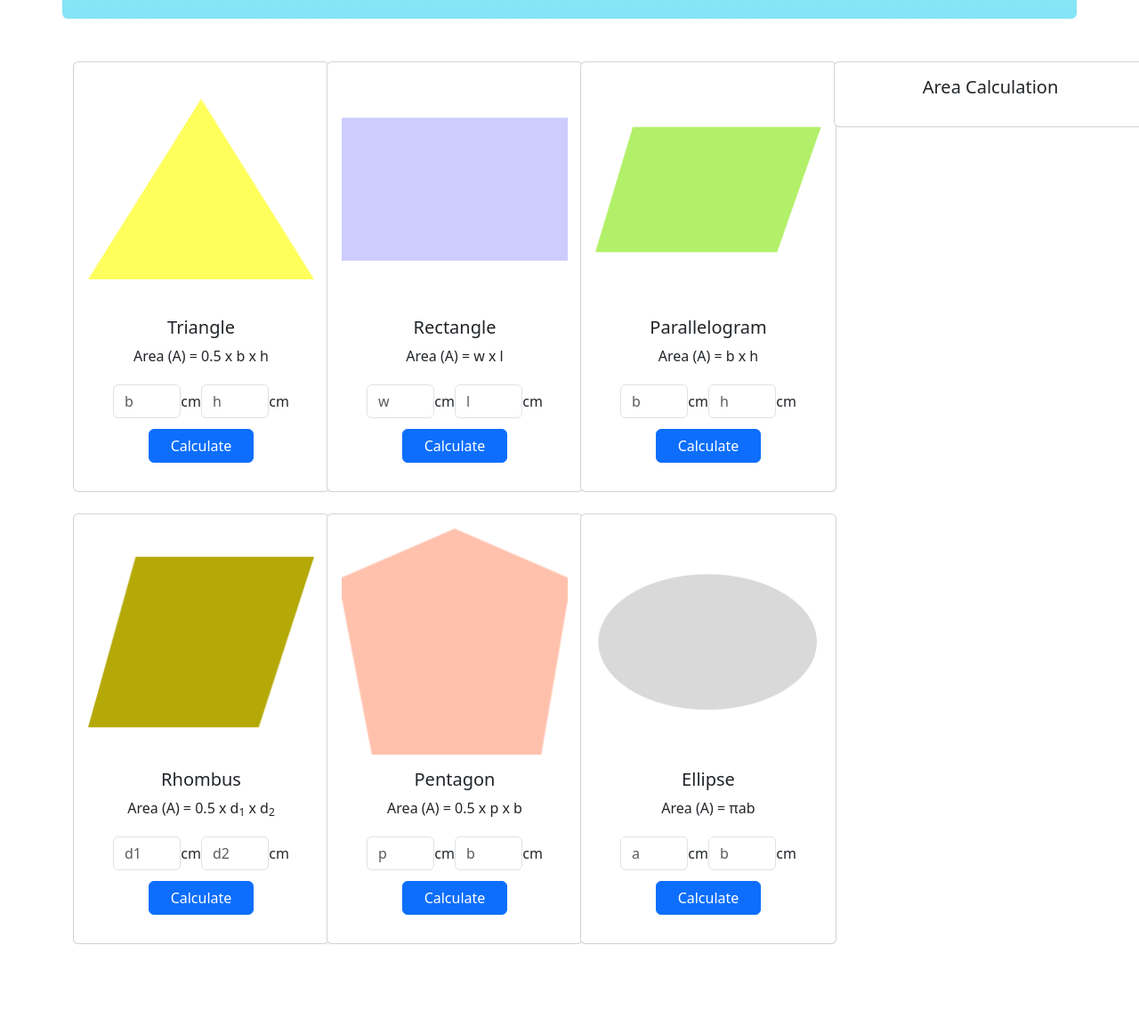
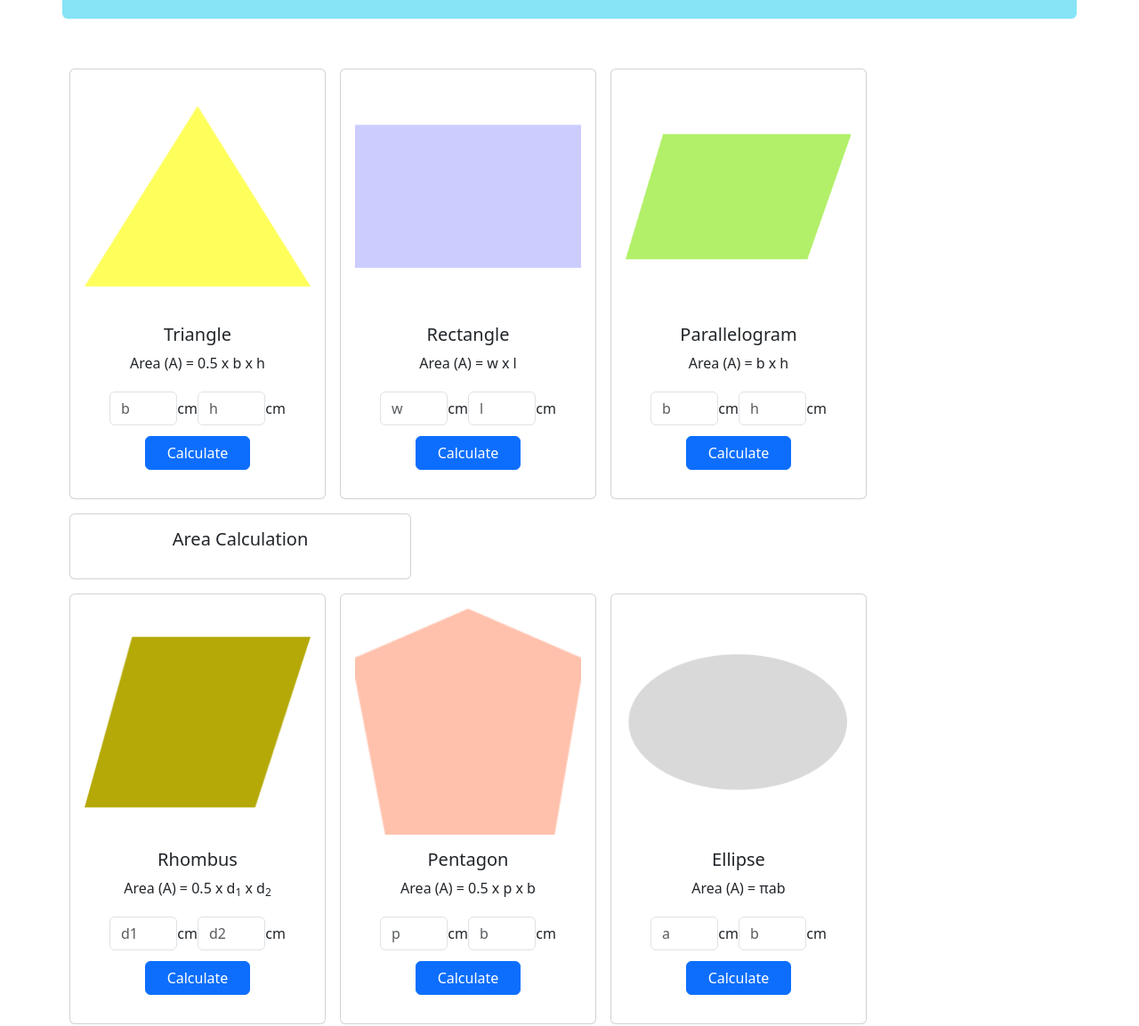
Before and after one commit to anik-chy/pghero-assignment5, a plain HTML site: page index.html in a window 1280 px wide. Shown: the part 168-1321 px from the top of the page at 89% size. Before the commit the page ends 1253 px from the top, so only its background shows below. Drawn offline with nearby package versions, Linux system fonts and the light colour scheme.

Commit message:
readme updated and final touch

```diff
--- a/index.html
+++ b/index.html
@@ -30,8 +30,7 @@
         <div class="container text-center">
             <div class="row">
                 <!-- triangle card -->
-                <div class="col-12 col-md-3 mb-4">
-                    <div class="card p-3" style="width: 18rem;" id="triangle-card"
+                <div class="card col-12 col-md-3 m-2 p-3" style="width: 18rem;" id="triangle-card"
                     onmouseenter="changeRandColor('triangle-card')" onmouseleave="resetCardColor('triangle-card')">
                     <img src="images/triangle.png" class="card-img-top img-fluid" alt="...">
                     <div class="card-body">
@@ -47,12 +46,9 @@
                             onclick="calArea(0.5,'triangle-card')">Calculate</button>
                     </div>
                 </div>
-                </div>
                 <!-- rectangle card -->
-                <div class="col-12 col-md-3 mb-4">
-                    <div class="card p-3" style="width: 18rem;" id="rectangle-card"
-                        onmouseenter="changeRandColor('rectangle-card')"
-                        onmouseleave="resetCardColor('rectangle-card')">
+                <div class="card col-12 col-md-3 m-2 p-3" style="width: 18rem;" id="rectangle-card"
+                    onmouseenter="changeRandColor('rectangle-card')" onmouseleave="resetCardColor('rectangle-card')">
                     <img src="images/rectangle.png" class="card-img-top img-fluid" alt="...">
                     <div class="card-body">
                         <h5 class="card-title">Rectangle</h5>
@@ -67,11 +63,11 @@
                             onclick="calArea(1,'rectangle-card')">Calculate</button>
                     </div>
                 </div>
-                </div>
                 <!-- parallelogram card  -->
-                <div class="col-12 col-md-3 mb-4">
-                    <div class="card p-3" style="width: 18rem;" id="parallelogram-card"
-                        onmouseenter="changeRandColor('parallelogram-card')" onmouseleave="resetCardColor('parallelogram-card')">
+
+                <div class="card col-12 col-md-3 m-2 p-3" style="width: 18rem;" id="parallelogram-card"
+                    onmouseenter="changeRandColor('parallelogram-card')"
+                    onmouseleave="resetCardColor('parallelogram-card')">
                     <img src="images/parallelogram.png" class="card-img-top img-fluid" alt="...">
                     <div class="card-body">
                         <h5 class="card-title">Parallelogram</h5>
@@ -86,10 +82,10 @@
                             onclick="calArea(1,'parallelogram-card')">Calculate</button>
                     </div>
                 </div>
-                </div>
+
                 <!-- area card  -->
-                <div class="col-12 col-md-3 mb-4">
-                    <div class="card" style="width: 22rem;" id="area-card"
+
+                <div class="card m-2" style="width: 24rem;" id="area-card"
                     onmouseenter="changeRandColor('area-card')" onmouseleave="resetCardColor('area-card')">
                     <div class="card-body">
                         <h5 class="card-title">Area Calculation</h5>
@@ -97,12 +93,12 @@
                         </ol>
                     </div>
                 </div>
-                </div>
+
             </div>
             <div class="row">
+
                 <!-- rhombus card  -->
-                <div class="col-12 col-md-3 mb-4">
-                    <div class="card p-3" style="width: 18rem;" id="rhombus-card"
+                <div class="card col-12 col-md-3 m-2 p-3" style="width: 18rem;" id="rhombus-card"
                     onmouseenter="changeRandColor('rhombus-card')" onmouseleave="resetCardColor('rhombus-card')">
                     <img src="images/rhombus.png" class="card-img-top img-fluid" alt="...">
                     <div class="card-body">
@@ -118,10 +114,10 @@
                             onclick="calArea(0.5,'rhombus-card')">Calculate</button>
                     </div>
                 </div>
-                </div>
+
                 <!-- pentagon card  -->
-                <div class="col-12 col-md-3 mb-4">
-                    <div class="card p-3" style="width: 18rem;" id="pentagon-card"
+
+                <div class="card col-12 col-md-3 m-2 p-3" style="width: 18rem;" id="pentagon-card"
                     onmouseenter="changeRandColor('pentagon-card')" onmouseleave="resetCardColor('pentagon-card')">
                     <img src="images/pentagon.png" class="card-img-top img-fluid" alt="...">
                     <div class="card-body">
@@ -137,10 +133,10 @@
                             onclick="calArea(0.5,'pentagon-card')">Calculate</button>
                     </div>
                 </div>
-                </div>
+
                 <!-- ellipse card  -->
-                <div class="col-12 col-md-3 mb-4">
-                    <div class="card p-3" style="width: 18rem;" id="ellipse-card"
+
+                <div class="card col-12 col-md-3 m-2 p-3" style="width: 18rem;" id="ellipse-card"
                     onmouseenter="changeRandColor('ellipse-card')" onmouseleave="resetCardColor('ellipse-card')">
                     <img src="images/ellipse.png" class="card-img-top img-fluid" alt="...">
                     <div class="card-body">
@@ -158,7 +154,6 @@
                 </div>
             </div>
         </div>
-        </div>
     </section>
 
     <!-- js links -->
--- a/js/main.js
+++ b/js/main.js
@@ -55,8 +55,7 @@ function calArea(multiFactor, objName) {
       const li = document.createElement("li");
       li.setAttribute("id", objName + "-li");
       li.setAttribute("class", "mb-2");
-      li.innerHTML = `${str} <button type="button" class="btn btn-primary px-1";
-    onclick="calArea(1,'parallel-card')">Convert to m²</button>`;
+      li.innerHTML = `${str} <button type="button" class="btn btn-primary px-1">Convert to m²</button>`;
       areaList.appendChild(li);
     }
     else{
```
Also changed, not shown: 1 other file. Lines whose indentation alone changed are shown as unchanged.
